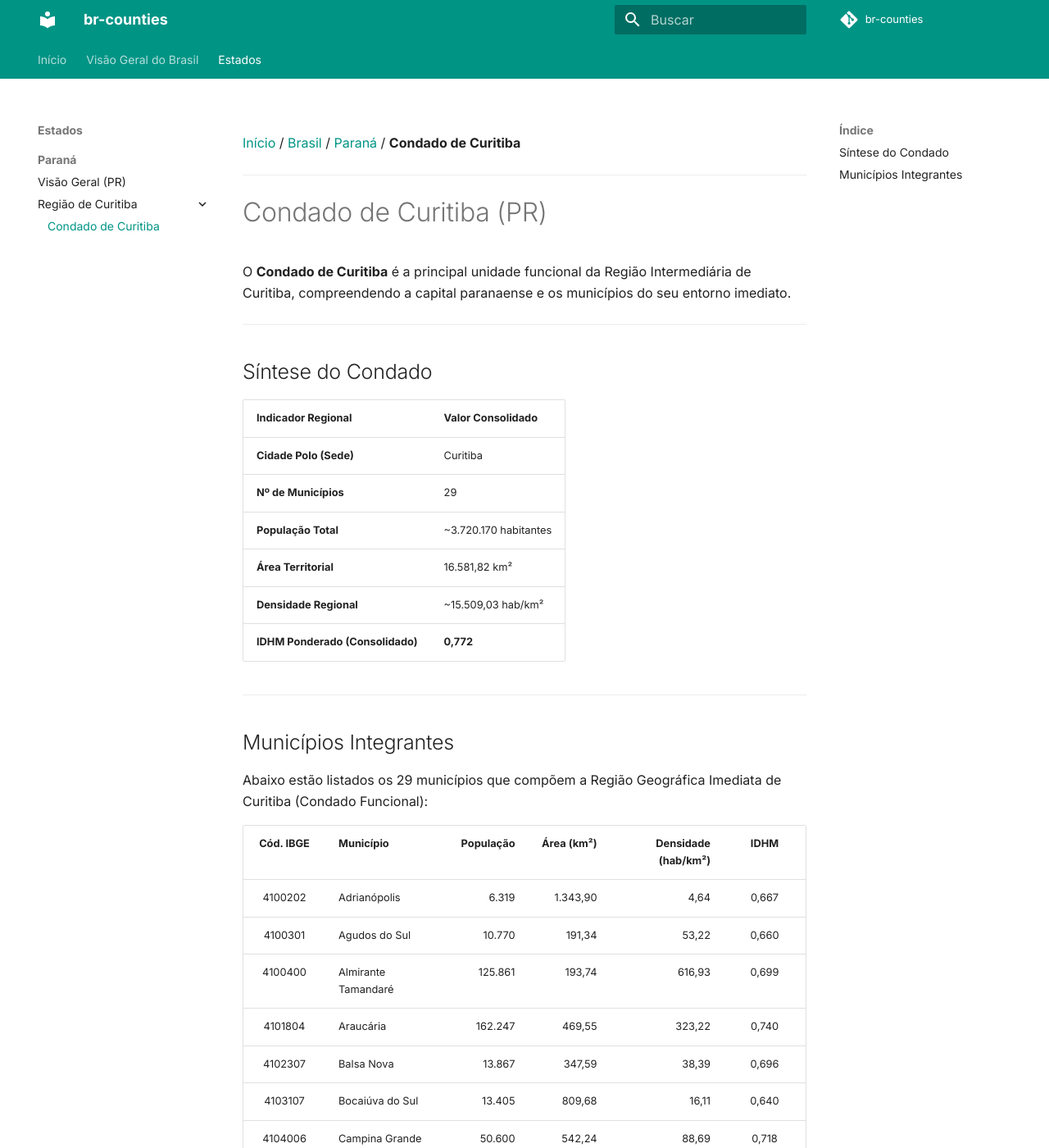
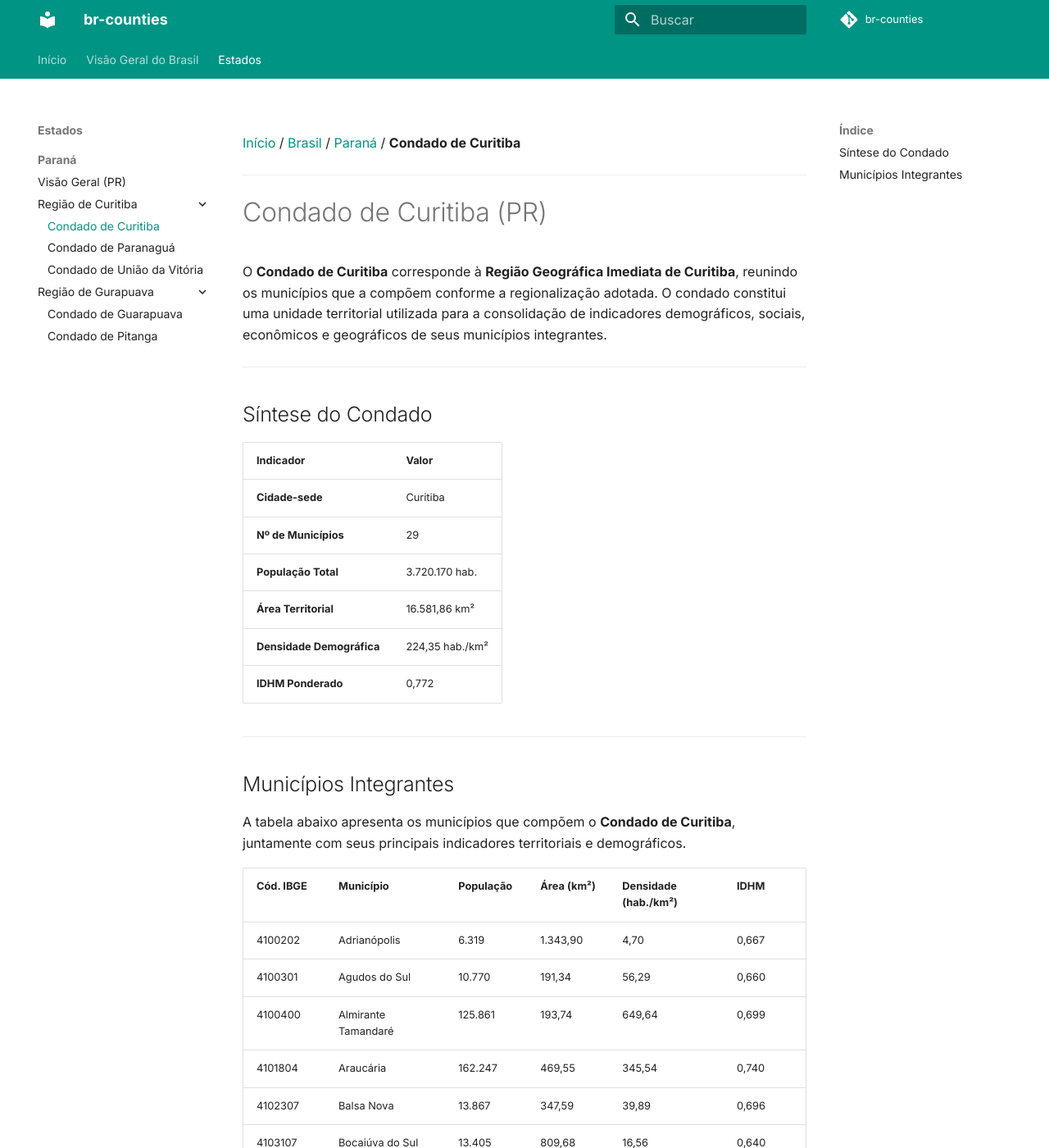
Before and after one commit to NexaRift/br-counties, an MkDocs documentation site: the page built from docs/brazil/pr/curitiba.md, in a window 1280 px wide and 1400 px high. Shown: the whole window at 82% size. Built offline with MkDocs 1.6.1 and Material for MkDocs 9.7.7, drawn with Linux system fonts in a browser that asks for light colours; comment, search, counter and statistics services are not loaded; some of the changed text lies outside the part shown.

```diff
--- a/docs/brazil/pr/curitiba.md
+++ b/docs/brazil/pr/curitiba.md
@@ -4,55 +4,55 @@
 
 # Condado de Curitiba (PR)
 
-O **Condado de Curitiba** é a principal unidade funcional da Região Intermediária de Curitiba, compreendendo a capital paranaense e os municípios do seu entorno imediato.
+O **Condado de Curitiba** corresponde à **Região Geográfica Imediata de Curitiba**, reunindo os municípios que a compõem conforme a regionalização adotada. O condado constitui uma unidade territorial utilizada para a consolidação de indicadores demográficos, sociais, econômicos e geográficos de seus municípios integrantes.
 
 ---
 
 ## Síntese do Condado
 
-| Indicador Regional | Valor Consolidado |
-| :--- | :--- |
-| **Cidade Polo (Sede)** | Curitiba |
+| Indicador | Valor |
+|---|---|
+| **Cidade-sede** | Curitiba |
 | **Nº de Municípios** | 29 |
-| **População Total** | ~3.720.170 habitantes |
-| **Área Territorial** | 16.581,82 km² |
-| **Densidade Regional** | ~15.509,03 hab/km² |
-| **IDHM Ponderado (Consolidado)** | **0,772** |
+| **População Total** | 3.720.170 hab. |
+| **Área Territorial** | 16.581,86 km² |
+| **Densidade Demográfica** | 224,35 hab./km² |
+| **IDHM Ponderado** | 0,772 |
 
 ---
 
 ## Municípios Integrantes
 
-Abaixo estão listados os 29 municípios que compõem a Região Geográfica Imediata de Curitiba (Condado Funcional):
+A tabela abaixo apresenta os municípios que compõem o **Condado de Curitiba**, juntamente com seus principais indicadores territoriais e demográficos.
 
-| Cód. IBGE | Município | População | Área (km²) | Densidade (hab/km²) | IDHM |
-|  :---:  | :--- | ---: | ---: | ---: | :---: |
-| 4100202 | Adrianópolis | 6.319 | 1.343,90 | 4,64 | 0,667 |
-| 4100301 | Agudos do Sul | 10.770 | 191,34 | 53,22 | 0,660 |
-| 4100400 | Almirante Tamandaré | 125.861 | 193,74 | 616,93 | 0,699	|
-| 4101804 | Araucária | 162.247 | 469,55 | 323,22 | 0,740 |
-| 4102307 | Balsa Nova | 13.867 | 347,59| 38,39 | 0,696 |
-| 4103107 | Bocaiúva do Sul | 13.405 | 809,68 | 16,11 | 0,640 |
-| 4104006 | Campina Grande do Sul | 50.600 | 542,24 | 88,69 | 0,718 |
-| 4104105 | Campo do Tenente | 7.693 | 303,96 | 24,66 | 0,686 |
-| 4104204 | Campo Largo | 144.504 | 1.239,80 | 109,63 | 0,745 |
-| 4104253 | Campo Magro | 31.888 | 275,42 | 109,53 | 0,701 |
-| 4105201 | Cerro Azul | 16.287 | 1.353,26 | 12,03 | 0,573 |
-| 4105805 | Colombo | 241.672 | 197,37 | 1.175,28 | 0,733 |
-| 4106209 | Contenda | 20.006 | 296,49 | 63,97 | 0,681 |
-| 4106902 | Curitiba | 1.830.795 | 435,41 |4.078,53 | 0,823 |
-| 4128633 | Doutor Ulysses | 5.744 | 779,63 | 7,33 | 0,546 |
-| 4107652 | Fazenda Rio Grande | 165.943 | 116,41 | 1.275,93 | 0,720 |
-| 4111258 | Itaperuçu | 33.310 | 322,55 | 96,65 | 0,637 |
-| 4113205 | Lapa | 45.878 | 2.100,39 | 21,49 | 0,706 |
-| 4114302 | Mandirituba | 29.104 | 378,82 | 72,36 | 0,655 |
-| 4119103 | Piên | 14.409 | 256,50 | 53,59 | 0,694 |
-| 4119152 | Pinhais | 131.255 | 61,01 | 2.086,76 | 0,751 |
-| 4119509 | Piraquara | 127.433 | 225,07 | 522,94 | 0,700 |
-| 4120804 | Quatro Barras | 25.397 | 181,57 | 134,04 | 0,742 |
-| 4121208 | Quitandinha | 18.882 | 446,60 | 41,16 | 0,680 |
-| 4122206 | Rio Branco do Sul | 40.308 | 820,07 | 46,29 | 0,679 |
-| 4122305 | Rio Negro | 31.951 | 604,48 | 51,85 | 0,760 |
-| 4125506 | São José dos Pinhais | 349.880 | 945,51 | 348,28 | 0,758 |
-| 4127601 | Tijucas do Sul | 18.458 | 672,60 | 26,23 | 0,636 |
-| 4127882 | Tunas do Paraná | 6.304 | 670,90 | 9,30 | 0,611 |
+| Cód. IBGE | Município | População | Área (km²) | Densidade (hab./km²) | IDHM |
+|---|---|---|---|---|---|
+| 4100202 | Adrianópolis | 6.319 | 1.343,90 | 4,70 | 0,667 |
+| 4100301 | Agudos do Sul | 10.770 | 191,34 | 56,29 | 0,660 |
+| 4100400 | Almirante Tamandaré | 125.861 | 193,74 | 649,64 | 0,699 |
+| 4101804 | Araucária | 162.247 | 469,55 | 345,54 | 0,740 |
+| 4102307 | Balsa Nova | 13.867 | 347,59 | 39,89 | 0,696 |
+| 4103107 | Bocaiúva do Sul | 13.405 | 809,68 | 16,56 | 0,640 |
+| 4104006 | Campina Grande do Sul | 50.600 | 542,24 | 93,32 | 0,718 |
+| 4104204 | Campo Largo | 144.504 | 1.239,80 | 116,55 | 0,745 |
+| 4104253 | Campo Magro | 31.888 | 275,42 | 115,78 | 0,701 |
+| 4104105 | Campo do Tenente | 7.693 | 303,96 | 25,31 | 0,686 |
+| 4105201 | Cerro Azul | 16.287 | 1.353,26 | 12,04 | 0,573 |
+| 4105805 | Colombo | 241.672 | 197,37 | 1.224,46 | 0,733 |
+| 4106209 | Contenda | 20.006 | 296,49 | 67,48 | 0,681 |
+| 4106902 | Curitiba | 1.830.795 | 435,41 | 4.204,76 | 0,823 |
+| 4128633 | Doutor Ulysses | 5.744 | 779,63 | 7,37 | 0,546 |
+| 4107652 | Fazenda Rio Grande | 165.943 | 116,41 | 1.425,50 | 0,720 |
+| 4111258 | Itaperuçu | 33.310 | 322,55 | 103,27 | 0,637 |
+| 4113205 | Lapa | 45.878 | 2.100,39 | 21,84 | 0,706 |
+| 4114302 | Mandirituba | 29.104 | 378,82 | 76,83 | 0,655 |
+| 4119152 | Pinhais | 131.255 | 61,01 | 2.151,37 | 0,751 |
+| 4119509 | Piraquara | 127.433 | 225,07 | 566,19 | 0,700 |
+| 4119103 | Piên | 14.409 | 256,50 | 56,18 | 0,694 |
+| 4120804 | Quatro Barras | 25.397 | 181,57 | 139,87 | 0,742 |
+| 4121208 | Quitandinha | 18.882 | 446,60 | 42,28 | 0,680 |
+| 4122206 | Rio Branco do Sul | 40.308 | 820,07 | 49,15 | 0,679 |
+| 4122305 | Rio Negro | 31.951 | 604,48 | 52,86 | 0,760 |
+| 4125506 | São José dos Pinhais | 349.880 | 945,51 | 370,04 | 0,758 |
+| 4127601 | Tijucas do Sul | 18.458 | 672,60 | 27,44 | 0,636 |
+| 4127882 | Tunas do Paraná | 6.304 | 670,90 | 9,40 | 0,611 |
--- a/mkdocs.yml
+++ b/mkdocs.yml
@@ -45,3 +45,8 @@ nav:
           - Visão Geral (PR): brazil/pr/index.md
           - Região de Curitiba:
               - Condado de Curitiba: brazil/pr/curitiba.md
+              - Condado de Paranaguá: brazil/pr/paranagua.md
+              - Condado de União da Vitória: brazil/pr/uniao_da_vitoria.md
+          - Região de Gurapuava:
+              - Condado de Guarapuava: brazil/pr/guarapuava.md
+              - Condado de Pitanga: brazil/pr/pitanga.md
```
Also changed, not shown: docs/brazil/pr/guarapuava.md (added, +41 -0 lines), docs/brazil/pr/index.md (+8 -6 lines), docs/brazil/pr/paranagua.md (added, +36 -0 lines), docs/brazil/pr/pitanga.md (added, +36 -0 lines), docs/brazil/pr/uniao_da_vitoria.md (added, +38 -0 lines), docs/index.md (+4 -4 lines), docs/overview.md (+3 -3 lines), 1 other file.
